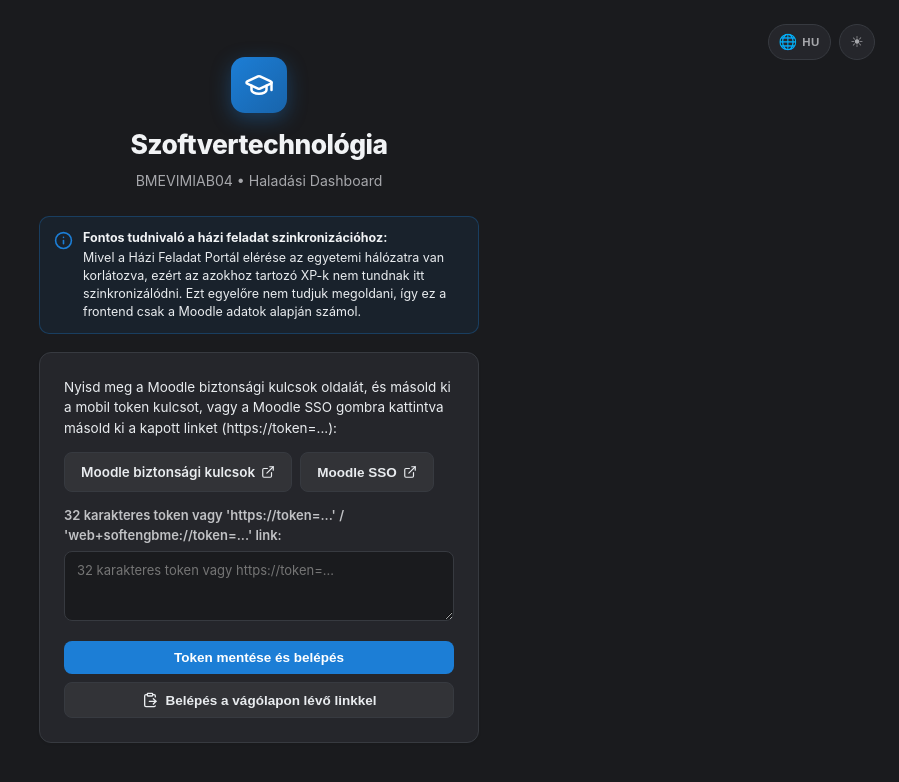
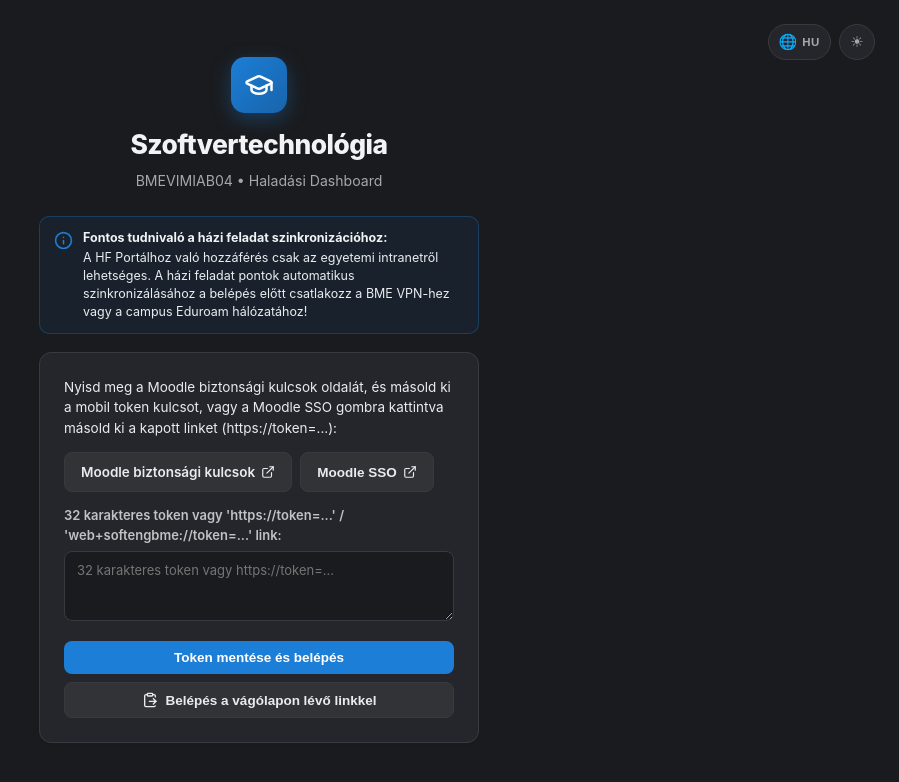
Before and after one commit to Th3B3n1/SoftEngDashboard_web, a React (Vite) app: page / in a window 1280 px wide. Shown: the top 782 px of the page, without its empty margins (381-1280 px from the left). Built offline with nearby package versions, Linux system fonts and the light colour scheme.

Commit message:
fix: Update VPN warning message for clarity on access requirements

```diff
--- a/src/i18n/translations.ts
+++ b/src/i18n/translations.ts
@@ -26,7 +26,7 @@
     tabDirect: 'Direkt belépés',
     tabManual: 'Kézi token',
     vpnWarningTitle: 'Fontos tudnivaló a házi feladat szinkronizációhoz:',
-    vpnWarningBody: 'Mivel a Házi Feladat Portál elérése az egyetemi hálózatra van korlátozva, ezért az azokhoz tartozó XP-k nem tundnak itt szinkronizálódni. Ezt egyelőre nem tudjuk megoldani, így ez a frontend csak a Moodle adatok alapján számol.',
+    vpnWarningBody: 'A HF Portálhoz való hozzáférés csak az egyetemi intranetről lehetséges. A házi feladat pontok automatikus szinkronizálásához a belépés előtt csatlakozz a BME VPN-hez vagy a campus Eduroam hálózatához!',
     usernameLabel: 'eduID',
     passwordLabel: 'Jelszó',
     loginBtn: 'Bejelentkezés',
```
